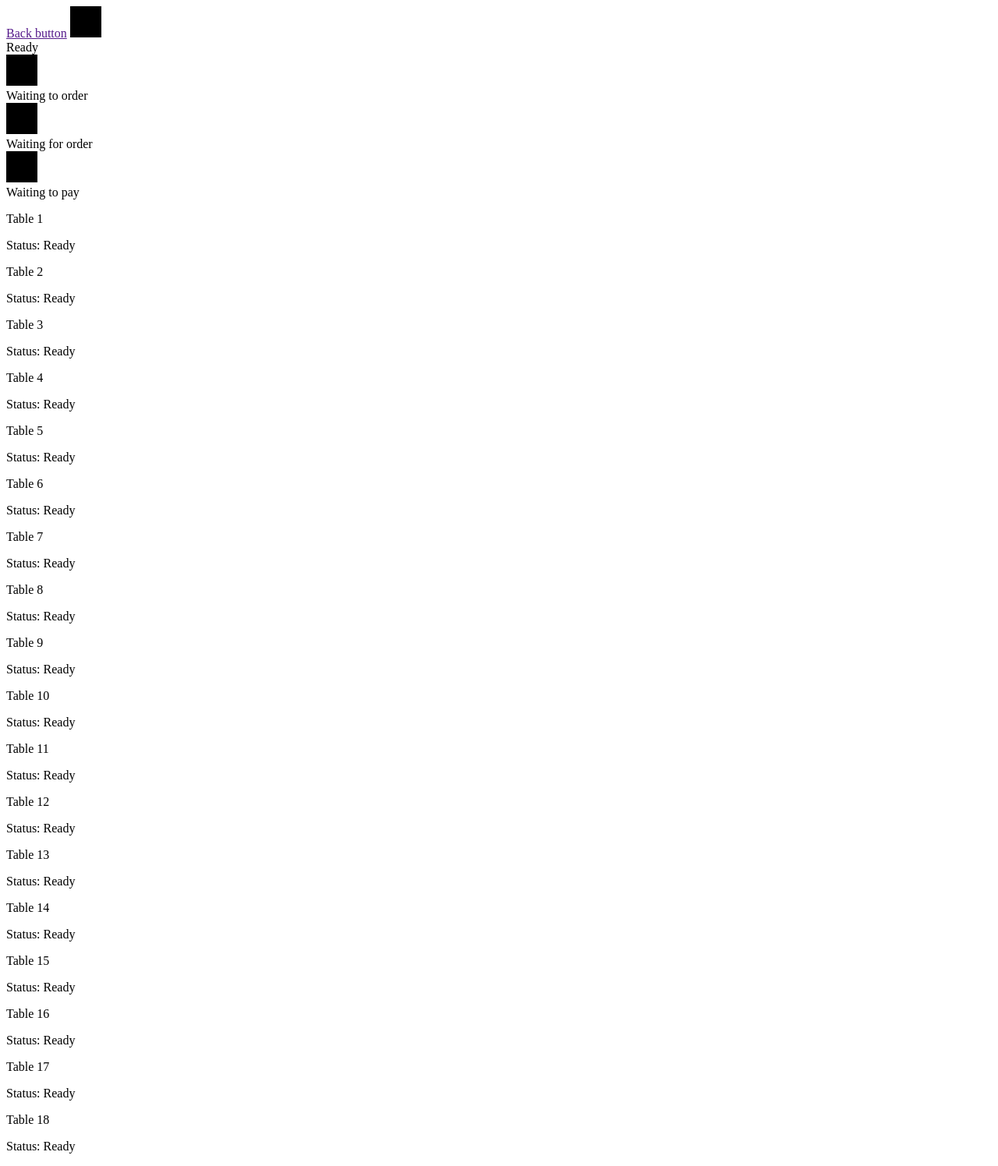
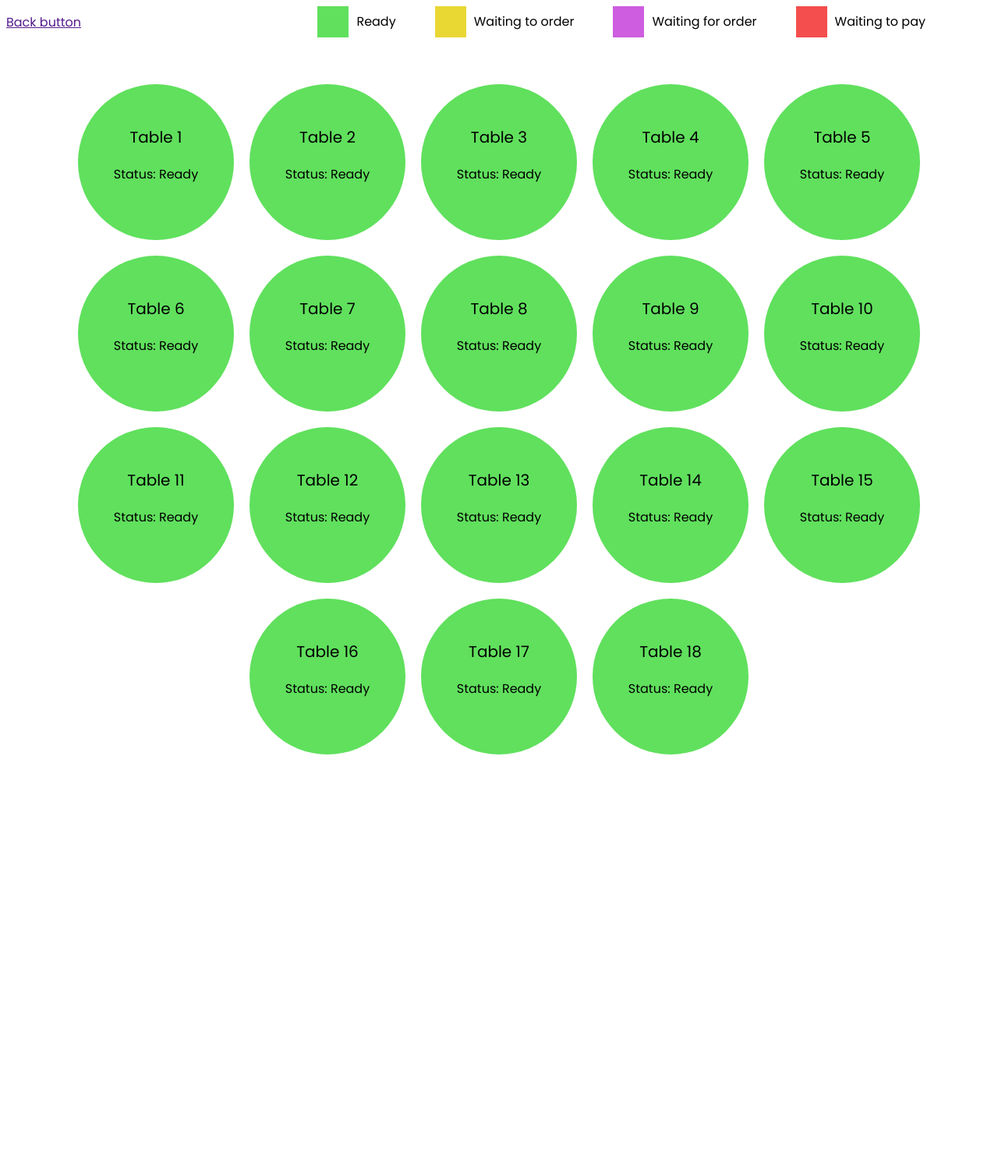
Before and after one commit to GigaBiga/DishOut, a Django app: template DishOut/templates/TableStatusScreen.html in a window 1280 px wide. Shown: the whole page at 78% size. After the commit the page ends 968 px from the top, so only its background shows below. Run offline with Django 4.2, Linux system fonts and the light colour scheme; the template is opened without the code that fills it: values that come from a table or form of the project are taken from there, others are empty; data comes from the database, SQL or seed files in the repository; both versions use the stored data as it was after the commit.

Commit message:
Refine UI for table status for pc]

```diff
--- /dev/null
+++ b/DishOut/static/waiter/css/tableStatusStyle.css
@@ -0,0 +1,96 @@
+body{
+    font-family: 'Poppins';
+}
+
+header{
+    display: flex;
+    align-items: center;
+    height: 40px; /* Set height of header to align text and SVGs vertically */
+}
+
+header a{
+    margin-right: 24%;
+}
+
+.ColourExplanation{
+    display: flex;
+    align-items: center;
+    justify-content: space-around;
+    height: 40px;
+}
+
+.ColourExplanation div {
+    margin-left: 10px; /* Add margin between text and SVGs */
+    margin-right: 50px;
+    height: 40px; /* Set height to match header height */
+    line-height: 40px; /* Center text vertically */
+}
+
+#Ready{fill:#60E05D}
+#Waitingtoorder{fill:#E9D734}
+#Waitingfororder{fill:#CE5DE0}
+#Waitingtopay{fill:#F44E4E}
+
+
+.TableButtons{
+    display: flex;
+    flex-wrap: wrap;
+    align-items: center;
+    justify-content: center;
+    box-sizing: border-box;
+    margin-top: 50px;
+}
+
+.TableButtons form{
+    width: 200px;
+    height: 200px;
+    margin: 10px;
+}
+
+.table-ready {
+    background-color: #60E05D;
+    height: 100%;
+    text-align: center;
+    box-sizing: border-box;
+    border-radius: 50%;
+    display: flex;
+    flex-direction: column;
+    align-items: center;
+    justify-content: center;
+}
+
+.table-waiting-to-order {
+    background-color: #E9D734;
+    height: 100%;
+    text-align: center;
+    box-sizing: border-box;
+    border-radius: 50%;
+    display: flex;
+    flex-direction: column;
+    align-items: center;
+    justify-content: center;
+}
+
+.table-waiting-for-order {
+    background-color: #CE5DE0;
+    height: 100%;
+    text-align: center;
+    box-sizing: border-box;
+    border-radius: 50%;
+    display: flex;
+    flex-direction: column;
+    align-items: center;
+    justify-content: center;
+}
+
+.table-waiting-to-pay {
+    background-color: #F44E4E;
+    height: 100%;
+    text-align: center;
+    box-sizing: border-box;
+    border-radius: 50%;
+    display: flex;
+    flex-direction: column;
+    align-items: center;
+    justify-content: center;
+}
--- a/DishOut/templates/SelectionScreen.html
+++ b/DishOut/templates/SelectionScreen.html
@@ -21,7 +21,7 @@
          to link to the specific waiter feature -->
     <div class="button-structure">
         <div class="buttons">
-            <a href="">Table Satus</a>
+            <a href="{% url 'tableStatus' %}">Table Status</a>
             <a href="">Take An Order</a>
             <a href="">Ready Dishes</a>
             <a href="">Pay</a>
--- a/DishOut/templates/TableStatusScreen.html
+++ b/DishOut/templates/TableStatusScreen.html
@@ -3,10 +3,13 @@
 <!DOCTYPE html>
 <html lang="en">
 <head>
+    <link href='https://fonts.googleapis.com/css?family=Poppins' rel='stylesheet'>
     <meta charset="UTF-8">
     <meta http-equiv="X-UA-Compatible" content="IE=edge">
     <meta name="viewport" content="width=device-width, initial-scale=1.0">
-    <title>Document</title>
+    <!-- links html to the css style sheet using static -->
+    <link rel="stylesheet" href="{% static "waiter/css/tableStatusStyle.css" %}">
+    <title>DishOut - Table Status</title>
 </head>
 <body>
     <header>
@@ -14,25 +17,29 @@
         <a href="">Back button</a>
         <!-- Svg creates the box which will later be coloured to
             tell the user what each colour means -->
-        <svg width ="40" height = "40">
+        <div class="ColourExplanation">
+            <svg id="Ready" width ="40" height = "40">
                 <rect width="40" height="40">
             </svg>
             <div>Ready</div>
-        <svg width ="40" height = "40">
+            <svg id="Waitingtoorder" width ="40" height = "40">
                 <rect width="40" height="40">
             </svg>
             <div>Waiting to order</div>
-        <svg width ="40" height = "40">
+            <svg id="Waitingfororder" width ="40" height = "40">
                 <rect width="40" height="40">
             </svg>
             <div>Waiting for order</div>
-        <svg width ="40" height = "40">
+            <svg id="Waitingtopay" width ="40" height = "40">
                 <rect width="40" height="40">
             </svg>
             <div>Waiting to pay</div>
+        </div>
     </header>
     <!-- Django tag which allows me to dynamically add elements depending on
         the number of tables in the Tables database -->
+        <div class="center">
+            <div class="TableButtons">
                 {% for table in tables %}
                     <!-- Creates a form using the POST method to send data to the backend -->
                     <form action="", method="POST">
@@ -40,19 +47,24 @@
                         {% csrf_token %}
                         <!-- Creates a dive to hold the table. Uses javascript on click
                             so that the whole div becomes a button -->
-            <div class="table" onclick="this.querySelector('input[type=submit]').click()">
+                        <!-- Class is dynamic depending on the table number and its status -->
+                        <div class="{% if table.Status == "Ready" %}table-ready
+                        {% elif table.Status == "Waiting to order" %}table-waiting-to-order
+                        {% elif table.Status == "Waiting for order" %}table-waiting-for-order
+                        {% elif table.Status == "Waiting to pay" %}table-waiting-to-pay{% endif %}" onclick="this.querySelector('input[type=submit]').click()">
                             <!-- For now it will only display the table number and the status -->
-                <p>Table {{ table.Table_Number }}</p>
-                <p>Status: {{ table.Status }}</p>
-                <!-- Checks if the status is equal to ready -->
-                {% if table.Status == "Ready" %}
+                            <p style="margin:0px; font-size: 20px;">Table {{ table.Table_Number }}</p>
+                            <p style="margin: 20px 0px;">Status: {{ table.Status }}</p>
                             <!-- Creates the submit button to send the data. Currently uses inline css but will
                                 later on be in the style sheet -->
+                            {% if table.Status == "Ready" %}
                             <input type="hidden" name="table_number" value="{{ table.Table_Number }}">
                             <input type="submit" value="Change status" style="display: none;">
                             {% endif %}
                         </div>
                     </form>
                 {% endfor %}
+            </div>
+        </div>
 </body>
 </html>
```
Also changed, not shown: DishOut/AddDataDatabase.py (+10 -3 lines), DishOut/db.sqlite3. Lines whose indentation alone changed are shown as unchanged.
